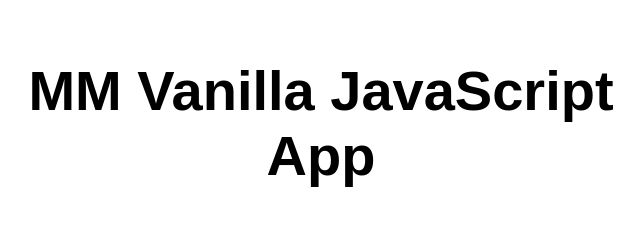
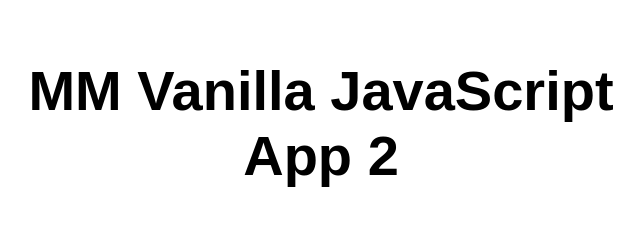
Before and after one commit to micmaher/static-web-app, a website: page src/index.html in a window 1280 px wide. Shown: the whole page, without its empty margins (319-963 px from the left). Drawn offline with Linux system fonts and the light colour scheme.

Commit message:
Update index.html

```diff
--- a/src/index.html
+++ b/src/index.html
@@ -5,12 +5,12 @@
   <meta charset="UTF-8">
   <meta name="viewport" content="width=device-width, initial-scale=1.0">
   <link rel="stylesheet" href="styles.css">
-  <title>MM Vanilla JavaScript App</title>
+  <title>MM Vanilla JavaScript App 2</title>
 </head>
 
 <body>
   <main>
-    <h1>MM Vanilla JavaScript App</h1>
+    <h1>MM Vanilla JavaScript App 2</h1>
   </main>
 </body>
 
```
